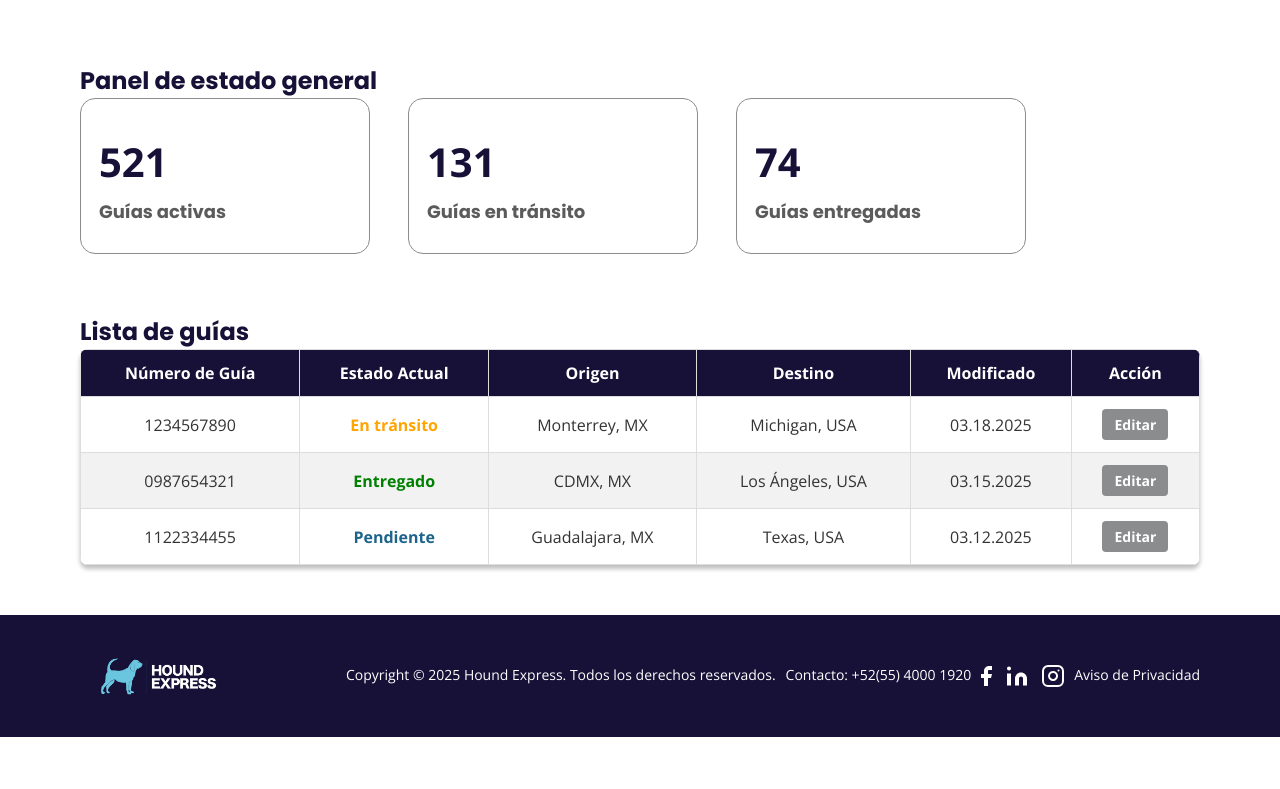
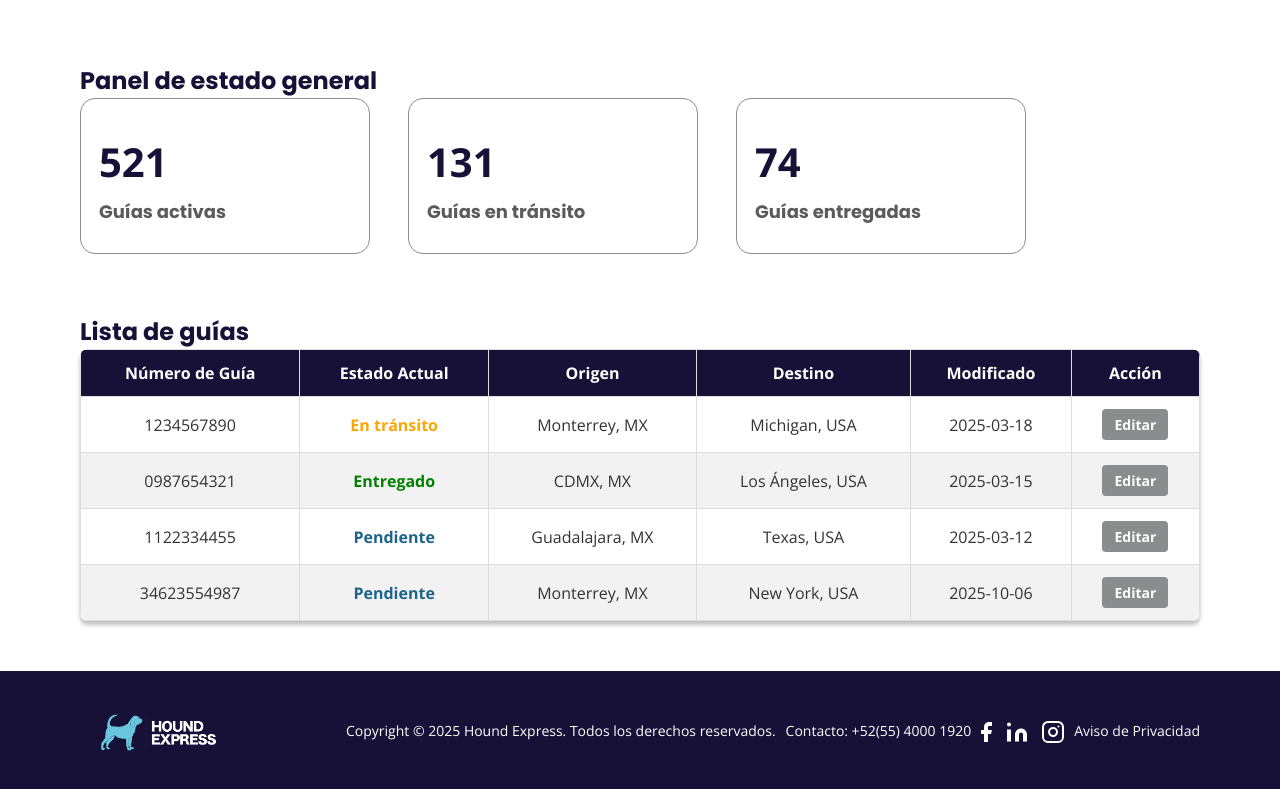
Before and after one commit to ego-mejia/hound-express-react, a React (Vite) app: page / in a window 1280 px wide. Shown: the part 1065-1854 px from the top of the page. Before the commit the page ends 1802 px from the top, so only its background shows below. Built offline with nearby package versions, Linux system fonts and the light colour scheme.

Commit message:
added dymamic render for guides table

```diff
--- /dev/null
+++ b/src/components/GuideList/GuideTableRow/index.tsx
@@ -0,0 +1,35 @@
+// Style
+import { StateCell, EditListButton } from "./style";
+
+interface GuideTableRowProps {
+  id: string;
+  statusCode: "inProgress" | "pending" | "delivered";
+  statusValue: string;
+  origin: string;
+  destination: string;
+  date: string;
+}
+
+const GuideTableRow = ({
+  id,
+  statusCode,
+  statusValue,
+  origin,
+  destination,
+  date,
+}: GuideTableRowProps) => {
+  return (
+    <tr>
+      <td>{id}</td>
+      <StateCell status={statusCode}>{statusValue}</StateCell>
+      <td>{origin}</td>
+      <td>{destination}</td>
+      <td>{date}</td>
+      <td>
+        <EditListButton>Editar</EditListButton>
+      </td>
+    </tr>
+  );
+};
+
+export default GuideTableRow;
--- /dev/null
+++ b/src/components/GuideList/GuideTableRow/style.ts
@@ -0,0 +1,32 @@
+import styled from "styled-components";
+
+
+interface StateCellProps {
+  status: "inProgress" | "pending" | "delivered";
+}
+
+export const StateCell = styled.td<StateCellProps>`
+  font-weight: bold;
+  color: ${({ theme, status }) => {
+    switch (status) {
+      case "inProgress":
+        return theme.colors.table.statusProgress;
+      case "pending":
+        return theme.colors.table.statusPending;
+      case "delivered":
+        return theme.colors.table.statusDelivered;
+      default:
+        return theme.colors.text; // color por defecto
+    }
+  }};
+`;
+
+export const EditListButton = styled.button`
+    background-color: ${({ theme }) => theme.colors.borderGray};
+    color: white;
+    border: none;
+    padding: 6px 12px;
+    cursor: pointer;
+    border-radius: 4px;
+    font-size: 14px;
+`;
--- a/src/components/GuideList/index.tsx
+++ b/src/components/GuideList/index.tsx
@@ -1,13 +1,57 @@
+// Components
+import GuideTableRow from "./GuideTableRow";
+
 // Style
 import {
   GuideListSection,
   GuideListWrapper,
   GuideListTableContainer,
-  EditListButton,
-  StateCell,
-} from "./styles";
+} from "./style";
 
 const GuideList = () => {
+  const guidesList = [
+    {
+      id: "1234567890",
+      status: {
+        value: "En tránsito",
+        code: "inProgress",
+      },
+      origin: "Monterrey, MX",
+      destination: "Michigan, USA",
+      date: "2025-03-18",
+    },
+    {
+      id: "0987654321",
+      status: {
+        value: "Entregado",
+        code: "delivered",
+      },
+      origin: "CDMX, MX",
+      destination: "Los Ángeles, USA",
+      date: "2025-03-15",
+    },
+    {
+      id: "1122334455",
+      status: {
+        value: "Pendiente",
+        code: "pending",
+      },
+      origin: "Guadalajara, MX",
+      destination: "Texas, USA",
+      date: "2025-03-12",
+    },
+    {
+      id: "34623554987",
+      status: {
+        value: "Pendiente",
+        code: "pending",
+      },
+      origin: "Monterrey, MX",
+      destination: "New York, USA",
+      date: "2025-10-06",
+    },
+  ] as const;
+
   return (
     <GuideListSection>
       <GuideListWrapper>
@@ -24,38 +68,21 @@ const GuideList = () => {
                 <th>Acción</th>
               </tr>
             </thead>
+            {/* Start of Table body */}
             <tbody>
-              <tr>
-                <td>1234567890</td>
-                <StateCell status="inProgress">En tránsito</StateCell>
-                <td>Monterrey, MX</td>
-                <td>Michigan, USA</td>
-                <td>03.18.2025</td>
-                <td>
-                  <EditListButton>Editar</EditListButton>
-                </td>
-              </tr>
-              <tr>
-                <td>0987654321</td>
-                <StateCell status="delivered">Entregado</StateCell>
-                <td>CDMX, MX</td>
-                <td>Los Ángeles, USA</td>
-                <td>03.15.2025</td>
-                <td>
-                  <EditListButton>Editar</EditListButton>
-                </td>
-              </tr>
-              <tr>
-                <td>1122334455</td>
-                <StateCell status="pending"> Pendiente</StateCell>
-                <td>Guadalajara, MX</td>
-                <td>Texas, USA</td>
-                <td>03.12.2025</td>
-                <td>
-                  <EditListButton>Editar</EditListButton>
-                </td>
-              </tr>
+              {guidesList.map((guide) => (
+                <GuideTableRow
+                  key={guide.id}
+                  id={guide.id}
+                  statusCode={guide.status.code}
+                  statusValue={guide.status.value}
+                  origin={guide.origin}
+                  destination={guide.destination}
+                  date={guide.date}
+                />
+              ))}
             </tbody>
+            {/* End of Table body */}
           </table>
         </GuideListTableContainer>
       </GuideListWrapper>
--- a/src/components/GuideList/styles.ts
+++ b/src/components/GuideList/style.ts
@@ -48,33 +48,3 @@ tr:nth-child(even) {
     background: #f2f2f2;
 }
 `;
-
-export const EditListButton = styled.button`
-    background-color: ${({ theme }) => theme.colors.borderGray};
-    color: white;
-    border: none;
-    padding: 6px 12px;
-    cursor: pointer;
-    border-radius: 4px;
-    font-size: 14px;
-`;
-
-interface StateCellProps {
-  status: "inProgress" | "pending" | "delivered";
-}
-
-export const StateCell = styled.td<StateCellProps>`
-  font-weight: bold;
-  color: ${({ theme, status }) => {
-    switch (status) {
-      case "inProgress":
-        return theme.colors.table.statusProgress;
-      case "pending":
-        return theme.colors.table.statusPending;
-      case "delivered":
-        return theme.colors.table.statusDelivered;
-      default:
-        return theme.colors.text; // color por defecto
-    }
-  }};
-`;
```
